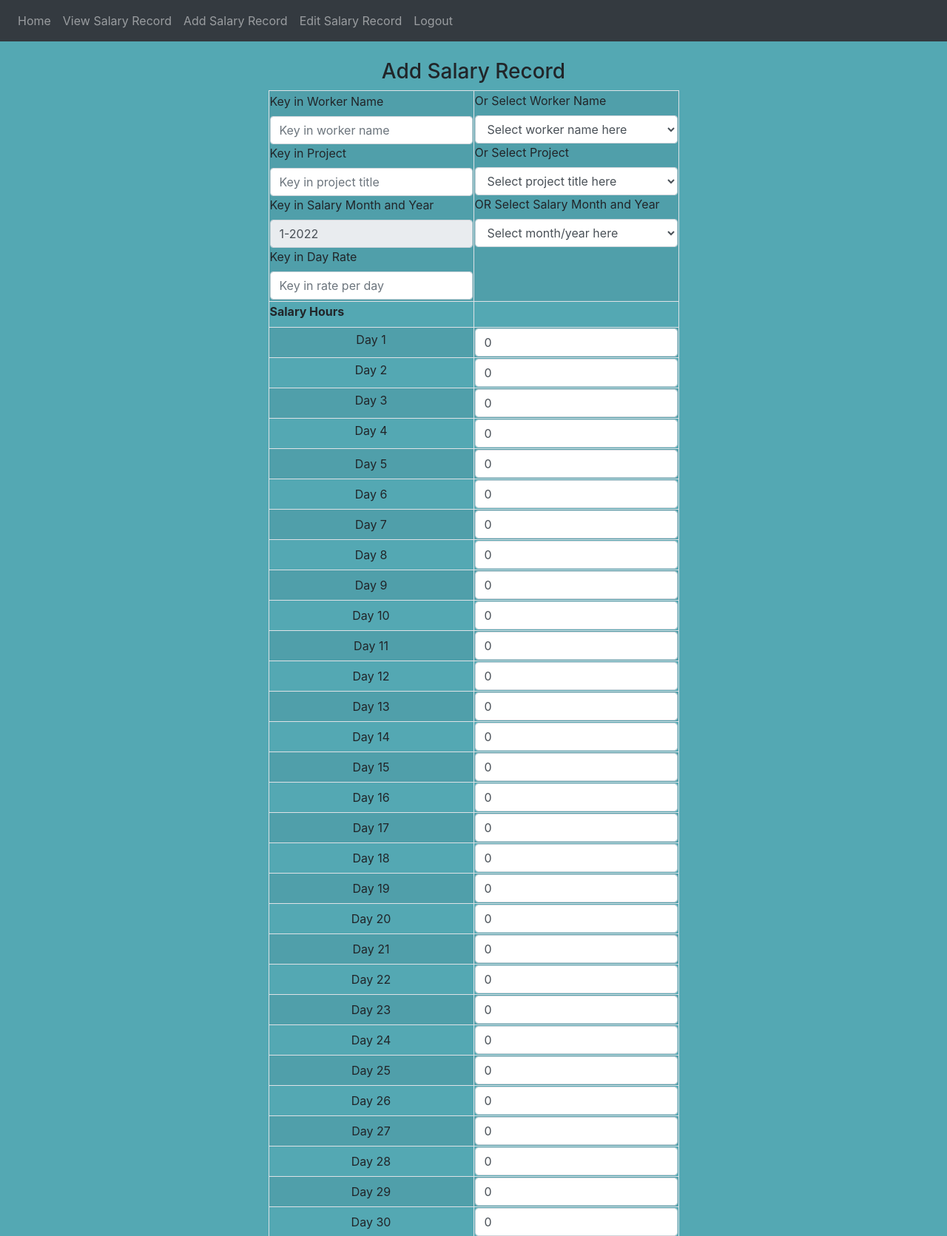
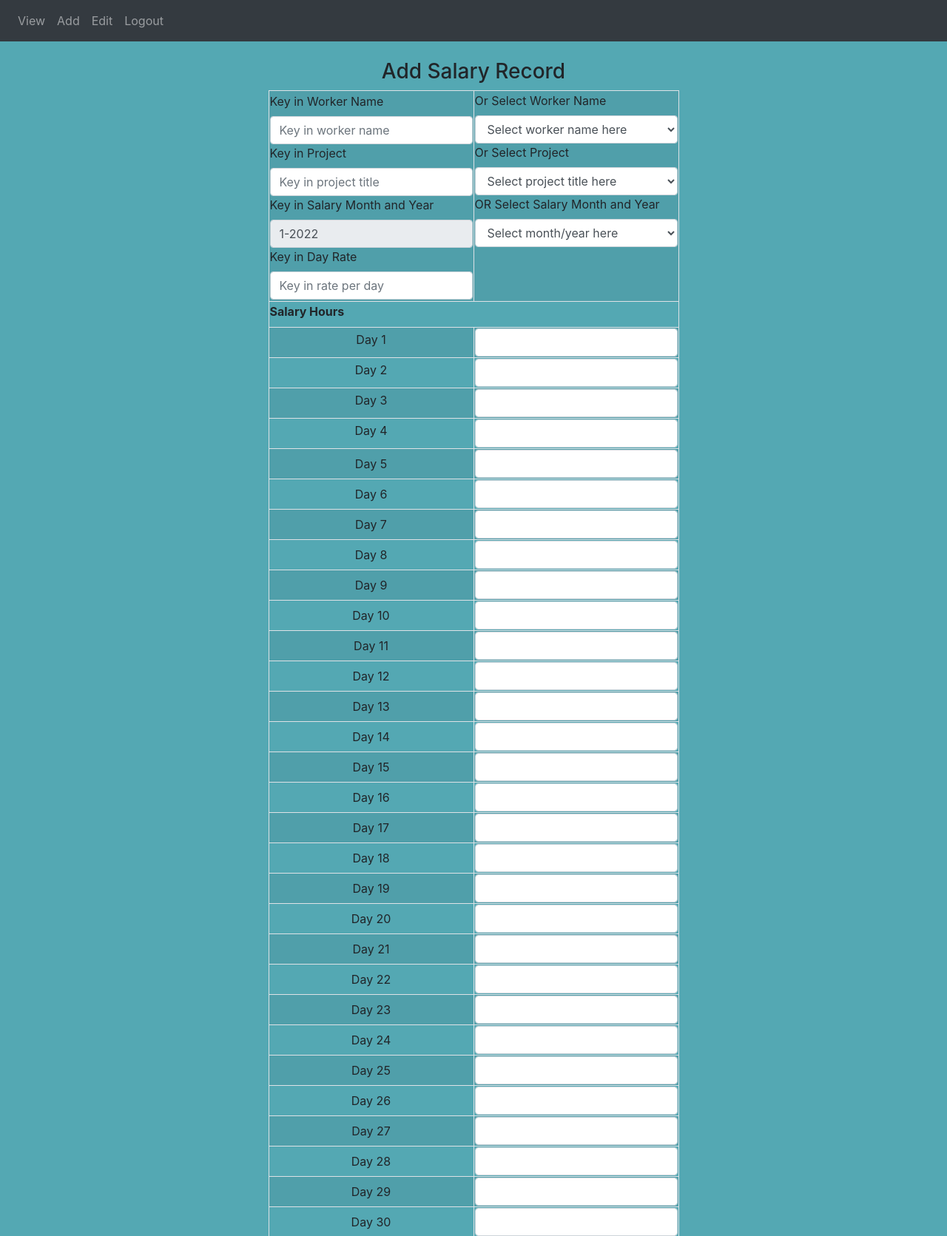
Before and after one commit to gouzun/hoocon, a Flask app: page /input_salary in a window 1280 px wide. Shown: the top 1671 px of the page at 74% size. Run offline with Flask 2, Linux system fonts and the light colour scheme; the visitor is signed in with stand-in values (Sample User, id 1); data that the repository does not hold is empty; some libraries are stand-ins or nearby versions.

Commit message:
Add files via upload

```diff
--- a/website/templates/base.html
+++ b/website/templates/base.html
@@ -20,13 +20,13 @@
   <body onload="setpreviousmonth()" style="background-color:rgb(84, 168, 179);">
     <nav class="navbar navbar-expand-md navbar-dark bg-dark mb-4">
 
-    <div class="navbar-collapse" id="navbar">
+    <div class="navbar-fixed" id="navbar">
       <div class="navbar-nav">
         {% if user.is_authenticated %}
-        <a class="nav-item nav-link" id="home" href="/">Home</a>
-        <a class="nav-item nav-link" id="View Salary" href="/view_record">View Salary Record</a>
-        <a class="nav-item nav-link" id="Input Salary" href="/input_salary">Add Salary Record</a>
-        <a class="nav-item nav-link" id="Edit Salary" href="/search_salary">Edit Salary Record</a>
+        <!-- <a class="nav-item nav-link" id="home" href="/">Home</a> -->
+        <a class="nav-item nav-link" id="View Salary" href="/view_record">View </a>
+        <a class="nav-item nav-link" id="Input Salary" href="/input_salary">Add</a>
+        <a class="nav-item nav-link" id="Edit Salary" href="/search_salary">Edit</a>
         <a class="nav-item nav-link" id="logout" href="/logout">Logout</a>
         {% else %}
         <a class="nav-item nav-link" id="login" href="/login">Login</a>
--- a/website/templates/home.html
+++ b/website/templates/home.html
@@ -5,7 +5,7 @@
   {% for note in user.notes %}
   <li class="list-group-item">
     {{ note.data }}
-    <button type="button" class="close" onClick="deleteNote()">
+    <button type="button" class="close" onClick="deleteNote({{note.id}})">
       <span aria-hidden="true">&times;</span>
     </button>
   </li>
--- a/website/templates/input_salary.html
+++ b/website/templates/input_salary.html
@@ -46,131 +46,131 @@
        </td>
     </tr>
       <tr>
-        <th><label for="String">Salary Hours</label></th>
+        <th colspan="2" align="center"><label for="String" align="center">Salary Hours</label></th>
       </tr>
       <tr>
         <td align="center"><label for="String" >Day 1</label></td>
-        <td><input type="number" id="d1" name="d1" size="1" class="form-control" value="0"></td>
+        <td><input type="number" id="d1" name="d1" size="1" class="form-control" value=""></td>
       </tr>
       <tr>
         <td align="center"><label for="String">Day 2</label></td>
-        <td><input type="number" id="d2" name="d2" size="1" class="form-control" value="0"></td>
+        <td><input type="number" id="d2" name="d2" size="1" class="form-control" value=""></td>
       </tr>
       <tr>
         <td align="center"><label for="String">Day 3</label></td>
-        <td><input type="number" id="d3" name="d3" size="1" class="form-control" value="0"></td>
+        <td><input type="number" id="d3" name="d3" size="1" class="form-control" value=""></td>
       </tr>
       <tr>
         <td align="center"><label for="String">Day 4</label></td>
-        <td><input type="number" id="d4" name="d4" size="1" class="form-control" value="0"></td>
+        <td><input type="number" id="d4" name="d4" size="1" class="form-control" value=""></td>
       </tr>
       <tr>
         <td align="center" for="String">Day 5</label></td>
-        <td><input type="number" id="d5" name="d5" size="1" class="form-control" value="0"></td>
+        <td><input type="number" id="d5" name="d5" size="1" class="form-control" value=""></td>
       </tr>
       <tr>
         <td align="center" for="String">Day 6</label></td>
-        <td><input type="number" id="d6" name="d6" size="1" class="form-control" value="0"></td>
+        <td><input type="number" id="d6" name="d6" size="1" class="form-control" value=""></td>
       </tr>
       <tr>
         <td align="center" for="String">Day 7</label></td>
-        <td><input type="number" id="d7" name="d7" size="1" class="form-control" value="0"></td>
+        <td><input type="number" id="d7" name="d7" size="1" class="form-control" value=""></td>
       </tr>
       <tr>
         <td align="center" for="String">Day 8</label></td>
-        <td><input type="number" id="d8" name="d8" size="1" class="form-control" value="0"></td>
+        <td><input type="number" id="d8" name="d8" size="1" class="form-control" value=""></td>
       </tr>
       <tr>
         <td align="center" for="String">Day 9</label></td>
-        <td><input type="number" id="d9" name="d9" size="1" class="form-control" value="0"></td>
+        <td><input type="number" id="d9" name="d9" size="1" class="form-control" value=""></td>
       </tr>
       <tr>
         <td align="center" for="String">Day 10</label></td>
-        <td><input type="number" id="d10" name="d10" size="1" class="form-control" value="0"></td>
+        <td><input type="number" id="d10" name="d10" size="1" class="form-control" value=""></td>
       </tr>
       <tr>
         <td align="center" for="String">Day 11</label></td>
-        <td><input type="number" id="d11" name="d11" size="1" class="form-control" value="0"></td>
+        <td><input type="number" id="d11" name="d11" size="1" class="form-control" value=""></td>
       </tr>
       <tr>
         <td align="center" for="String">Day 12</label></td>
-        <td><input type="number" id="d12" name="d12" size="1" class="form-control" value="0"></td>
+        <td><input type="number" id="d12" name="d12" size="1" class="form-control" value=""></td>
       </tr>
       <tr>
         <td align="center" for="String">Day 13</label></td>
-        <td><input type="number" id="d13" name="d13" size="1" class="form-control" value="0"></td>
+        <td><input type="number" id="d13" name="d13" size="1" class="form-control" value=""></td>
       </tr>
       <tr>
         <td align="center" for="String">Day 14</label></td>
-        <td><input type="number" id="d14" name="d14" size="1" class="form-control" value="0"></td>
+        <td><input type="number" id="d14" name="d14" size="1" class="form-control" value=""></td>
       </tr>
       <tr>
         <td align="center" for="String">Day 15</label></td>
-        <td><input type="number" id="d15" name="d15" size="1" class="form-control" value="0"></td>
+        <td><input type="number" id="d15" name="d15" size="1" class="form-control" value=""></td>
       </tr>
       <tr>
         <td align="center" for="String">Day 16</label></td>
-        <td><input type="number" id="d16" name="d16" size="1" class="form-control" value="0"></td>
+        <td><input type="number" id="d16" name="d16" size="1" class="form-control" value=""></td>
       </tr>
       <tr>
         <td align="center" for="String">Day 17</label></td>
-        <td><input type="number" id="d17" name="d17" size="1" class="form-control" value="0"></td>
+        <td><input type="number" id="d17" name="d17" size="1" class="form-control" value=""></td>
       </tr>
       <tr>
         <td align="center" for="String">Day 18</label></td>
-        <td><input type="number" id="d18" name="d18" size="1" class="form-control" value="0"></td>
+        <td><input type="number" id="d18" name="d18" size="1" class="form-control" value=""></td>
       </tr>
       <tr>
         <td align="center" for="String">Day 19</label></td>
-        <td><input type="number" id="d19" name="d19" size="1" class="form-control" value="0"></td>
+        <td><input type="number" id="d19" name="d19" size="1" class="form-control" value=""></td>
       </tr>
       <tr>
         <td align="center" for="String">Day 20</label></td>
-        <td><input type="number" id="d20" name="d20" size="1" class="form-control" value="0"></td>
+        <td><input type="number" id="d20" name="d20" size="1" class="form-control" value=""></td>
       </tr>
       <tr>
         <td align="center" for="String">Day 21</label></td>
-        <td><input type="number" id="d21" name="d21" size="1" class="form-control" value="0"></td>
+        <td><input type="number" id="d21" name="d21" size="1" class="form-control" value=""></td>
       </tr>
       <tr>
         <td align="center" for="String">Day 22</label></td>
-        <td><input type="number" id="d22" name="d22" size="1" class="form-control" value="0"></td>
+        <td><input type="number" id="d22" name="d22" size="1" class="form-control" value=""></td>
       </tr>
       <tr>
         <td align="center" for="String">Day 23</label></td>
-        <td><input type="number" id="d23" name="d23" size="1" class="form-control" value="0"></td>
+        <td><input type="number" id="d23" name="d23" size="1" class="form-control" value=""></td>
       </tr>
       <tr>
         <td align="center" for="String">Day 24</label></td>
-        <td><input type="number" id="d24" name="d24" size="1" class="form-control" value="0"></td>
+        <td><input type="number" id="d24" name="d24" size="1" class="form-control" value=""></td>
       </tr>
       <tr>
         <td align="center" for="String">Day 25</label></td>
-        <td><input type="number" id="d25" name="d25" size="1" class="form-control" value="0"></td>
+        <td><input type="number" id="d25" name="d25" size="1" class="form-control" value=""></td>
       </tr>
       <tr>
         <td align="center" for="String">Day 26</label></td>
-        <td><input type="number" id="d26" name="d26" size="1" class="form-control" value="0"></td>
+        <td><input type="number" id="d26" name="d26" size="1" class="form-control" value=""></td>
       </tr>
       <tr>
         <td align="center" for="String">Day 27</label></td>
-        <td><input type="number" id="d27" name="d27" size="1" class="form-control" value="0"></td>
+        <td><input type="number" id="d27" name="d27" size="1" class="form-control" value=""></td>
       </tr>
       <tr>
         <td align="center" for="String">Day 28</label></td>
-        <td><input type="number" id="d28" name="d28" size="1" class="form-control" value="0"></td>
+        <td><input type="number" id="d28" name="d28" size="1" class="form-control" value=""></td>
       </tr>
       <tr>
         <td align="center" for="String">Day 29</label></td>
-        <td><input type="number" id="d29" name="d29" size="1" class="form-control" value="0"></td>
+        <td><input type="number" id="d29" name="d29" size="1" class="form-control" value=""></td>
       </tr>
       <tr>
         <td align="center" for="String">Day 30</label></td>
-        <td><input type="number" id="d30" name="d30" size="1" class="form-control" value="0"></td>
+        <td><input type="number" id="d30" name="d30" size="1" class="form-control" value=""></td>
       </tr>
       <tr>
         <td align="center" for="String">Day 31</label></td>
-        <td><input type="number" id="d31" name="d31" size="1" class="form-control" value="0"></td>
+        <td><input type="number" id="d31" name="d31" size="1" class="form-control" value=""></td>
       </tr>
 
     <tr align="center">
```
